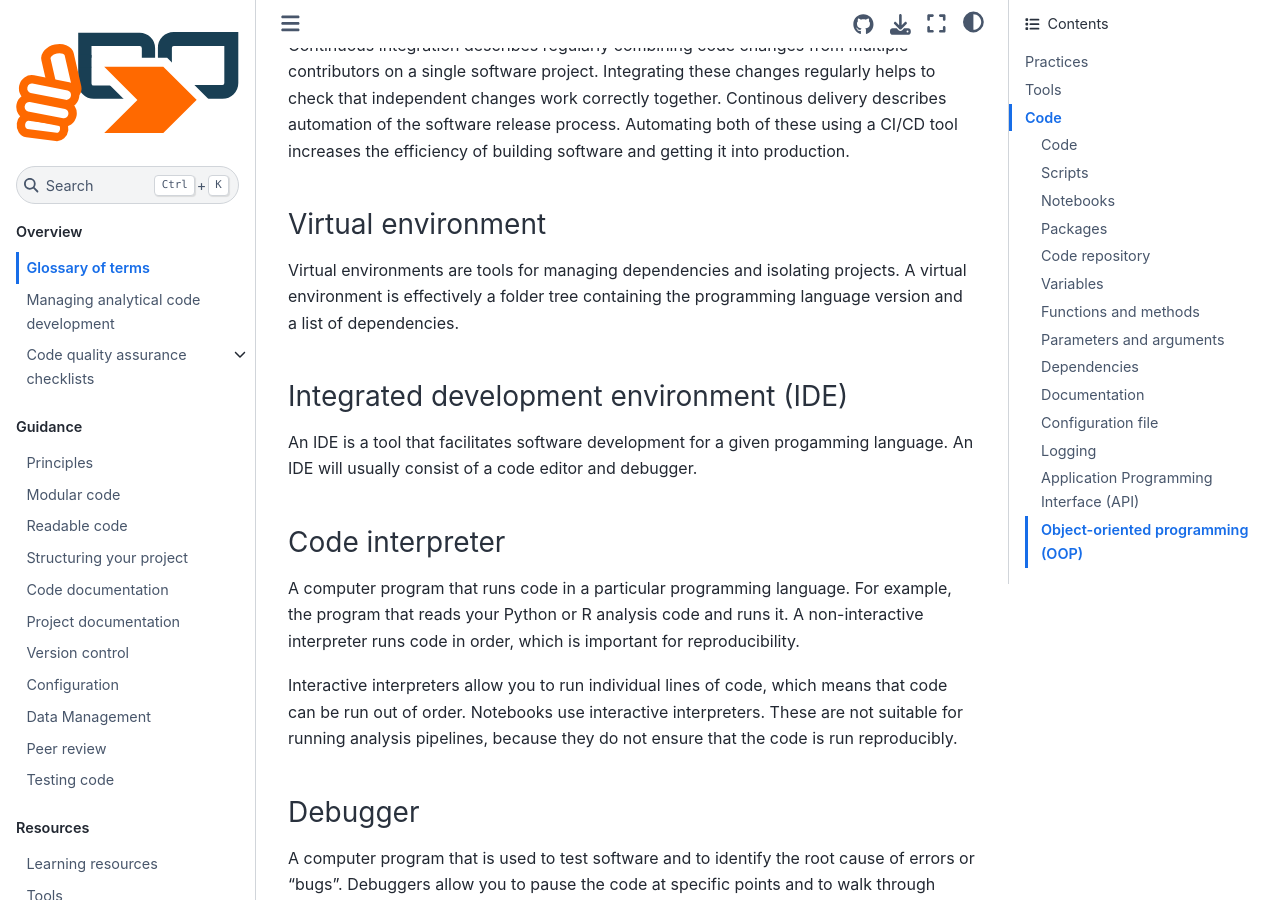
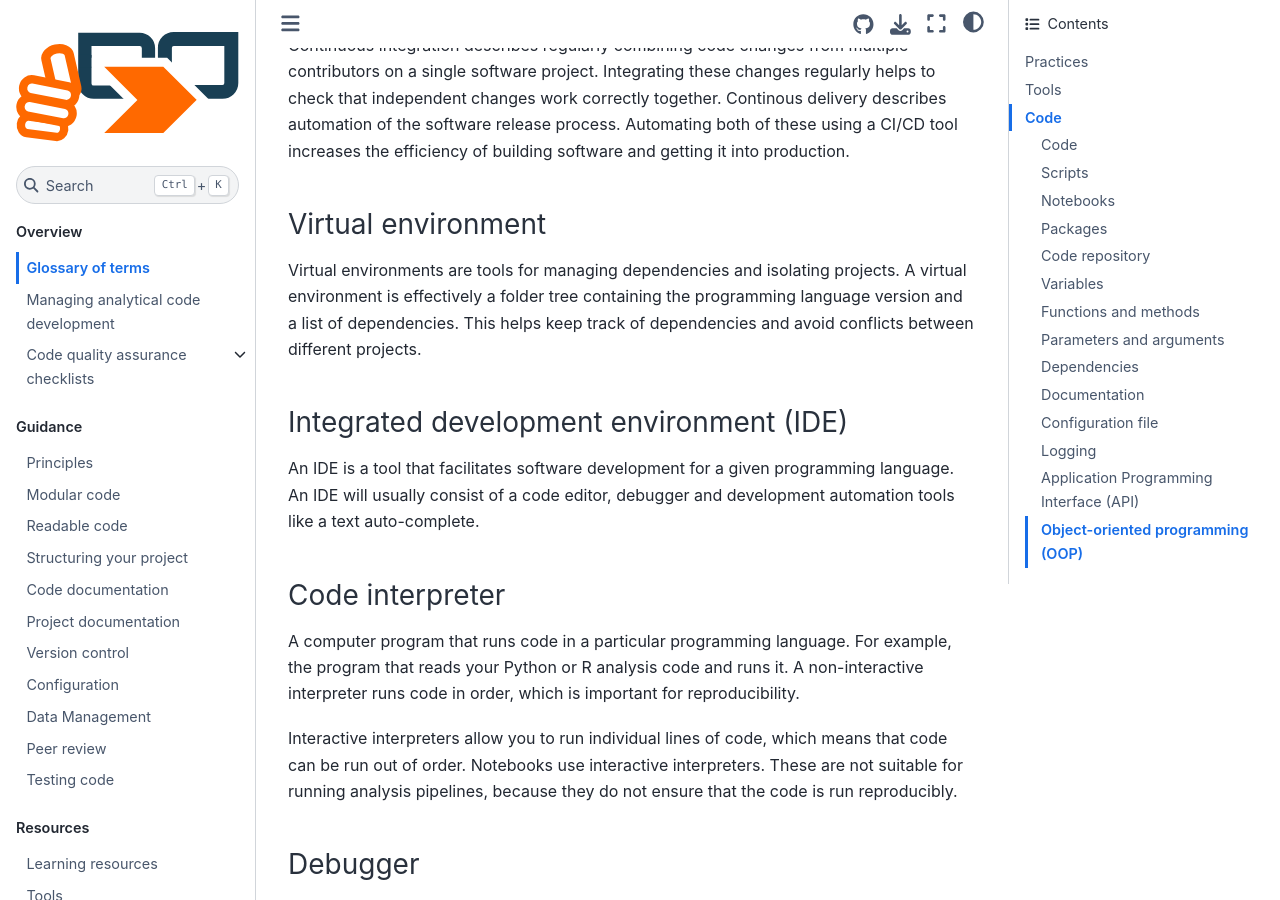
Before and after one commit to best-practice-and-impact/qa-of-code-guidance, a Jupyter Book: the page built from book/glossary.md, in a window 1280 px wide and 900 px high, scrolled down 3073 px. Built offline with Jupyter Book 1.0.4 settings and Sphinx 7.4.7 and the Sphinx Book theme 1.1.4, drawn with Linux system fonts in a browser that asks for light colours.

Commit message:
Update definition for virtual environment and IDE

```diff
--- a/book/glossary.md
+++ b/book/glossary.md
@@ -76,11 +76,11 @@ Continuous integration describes regularly combining code changes from multiple
 
 ### Virtual environment
 
-Virtual environments are tools for managing dependencies and isolating projects. A virtual environment is effectively a folder tree containing the programming language version and a list of dependencies.
+Virtual environments are tools for managing dependencies and isolating projects. A virtual environment is effectively a folder tree containing the programming language version and a list of dependencies. This helps keep track of dependencies and avoid conflicts between different projects.
 
 ### Integrated development environment (IDE)
 
-An IDE is a tool that facilitates software development for a given progamming language. An IDE will usually consist of a code editor and debugger.
+An IDE is a tool that facilitates software development for a given programming language. An IDE will usually consist of a code editor, debugger and development automation tools like a text auto-complete.
 
 ### Code interpreter
 
@@ -90,7 +90,7 @@ Interactive interpreters allow you to run individual lines of code, which means
 
 ### Debugger
 
-A computer program that is used to test software and to identify the root cause of errors or "bugs". Debuggers allow you to pause the code at specific points and to  walk through code step by step, in order to understand how it is working.
+A computer program that is used to test software and to identify the root cause of errors or "bugs". Debuggers allow you to pause the code at specific points and to walk through code step by step, in order to understand how it is working.
 
 ### Cloud computing
 
```
